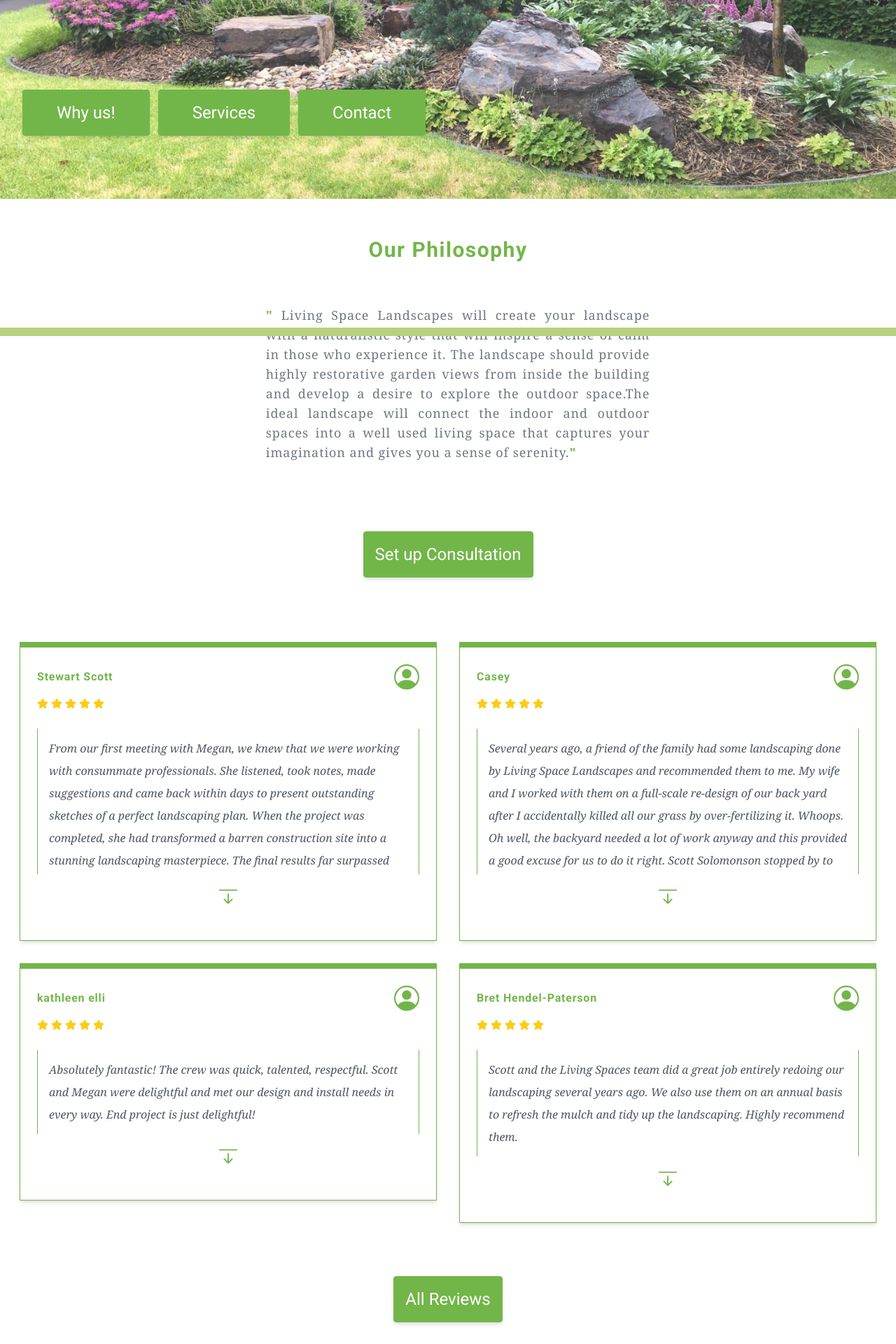
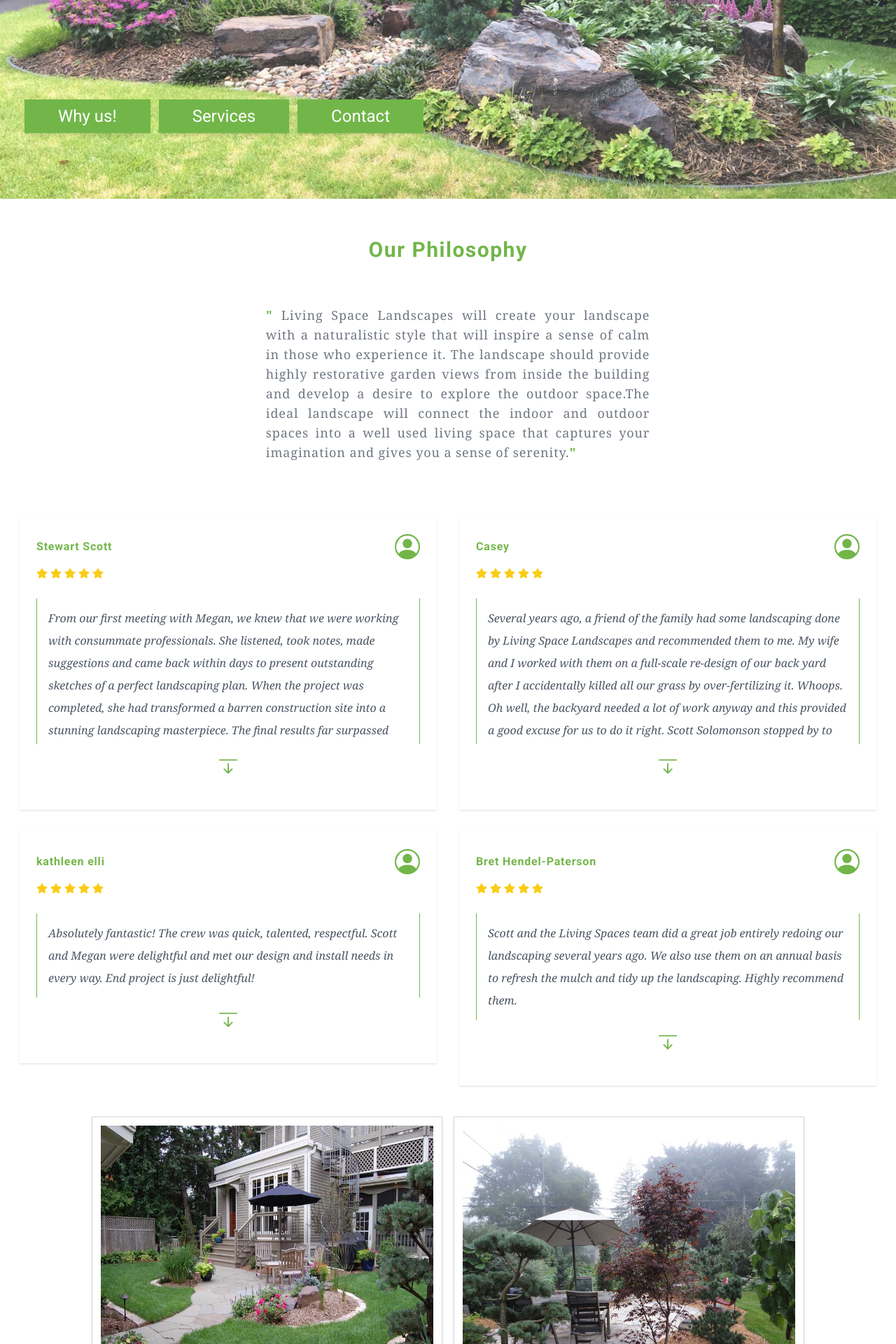
Before and after one commit to latz09/living-space-landscapes, a Next.js app: page / in a window 1280 px wide. Shown: the part 320-2240 px from the top of the page at 70% size. Built offline with nearby package versions, Linux system fonts and the light colour scheme; a web font is replaced by a local one.

Commit message:
fixed up styles

```diff
--- a/components/layout/Footer.js
+++ b/components/layout/Footer.js
@@ -1,5 +1,15 @@
+import Link from 'next/link';
+
 const Footer = () => {
-    return ( <div className="bg-landscape-500 h-3 w-full fixed bottom-0 "></div> );
-}
+	return (
+		<div className='bg-landscape-500 w-full bottom-0 '>
+			<Link href={'/contact'}>
+				<div className='py-8 text-white text-3xl'>
+
+				</div>
+			</Link>
+		</div>
+	);
+};
 
 export default Footer;
--- a/components/layout/hero/CustomLogo.js
+++ b/components/layout/hero/CustomLogo.js
@@ -2,7 +2,7 @@ import ButtonLink from '../../utils/ButtonLink';
 
 const CustomLogo = () => {
 	return (
-		<div className=' bg-white bg-opacity-90 xs:p-3 lg:hidden border-b-4 p-3 border-landscape-700'>
+		<div className=' bg-white bg-opacity-90 xs:p-3 lg:hidden p-3'>
 			<div className='flex text-7xl lg:text-8xl space-x-1 justify-center font-logo '>
 				<h1 className='mt-2 md:mt-5 text-landscape-300 '> Living</h1>
 				<div className='text-landscape-700 grid items-center justify-items-center'>
--- a/components/layout/layout.js
+++ b/components/layout/layout.js
@@ -3,13 +3,17 @@ import Navbar from './NavBar';
 
 const Layout = ({ children }) => {
 	return (
-		<>
-			<div className='mx-auto '>
+		<div className="flex flex-col h-screen">
+			<div className=''>
 				<Navbar />
 			</div>
-			<main>{children}</main>
-			<Footer />
-		</>
+			<div className="flex-grow">
+				<main>{children}</main>
+			</div>
+			<div>
+				<Footer />
+			</div>
+		</div>
 	);
 };
 
--- a/components/reviews/ReviewItem.js
+++ b/components/reviews/ReviewItem.js
@@ -8,7 +8,7 @@ const ReviewItem = ({ name, rating, review }) => {
 
 	return (
 		<>
-			<div className='prose grid justify-items-center border max-w-2xl mx-auto p-6 shadow-md text-landscape-700 border-t-8 border-landscape-700'>
+			<div className='prose grid justify-items-center max-w-2xl mx-auto p-6 shadow text-landscape-700 '>
 				<div className='grid gap-3'>
 					<div className='flex items-center justify-between'>
 						<span className='font-bold tracking-wider'>{name}</span>
--- a/pages/index.js
+++ b/pages/index.js
@@ -14,20 +14,13 @@ const HomePage = () => {
 			<CustomLogo />
 
 			<Philosophy />
-			<div className='flex space-x-3'>
-				<ButtonLink title='Set up Consultation' href={'/contact'} />
 
-			</div>
 			<div className='grid justify-items-center'>
 				<div className='grid lg:grid-cols-2 gap-8 m-7 '>
 					<Reviews />
 				</div>
-				<div>
-					<ButtonLink title='All Reviews' href={'/reviews'} />
-				</div>
 			</div>
 
-			<SectionHeading title='Recent Projects' />
 			<Carousel />
 
 			<ButtonLink title='Full Gallery' href={'/gallery'} />
--- a/styles/globals.css
+++ b/styles/globals.css
@@ -12,7 +12,7 @@
 		@apply  text-landscape-700 md:text-2xl hover:text-landscape-300 transition duration-500
 	}
 	.button-link {
-		@apply bg-landscape-700 px-5 py-1 border border-landscape-700 md:p-4 shadow-md text-2xl my-7 md:my-12   text-white rounded hover:bg-landscape-500 cursor-pointer transition duration-500 font-spaces
+		@apply bg-landscape-700 p-2 shadow-md text-2xl my-7 md:my-12   text-white  hover:bg-opacity-75 cursor-pointer transition duration-500 font-spaces
 	}
 	.description {
 		@apply sm:text-justify text-gray-700 text-opacity-80  text-sm p-4 md:text-lg tracking-wide font-long
```
Also changed, not shown: components/layout/hero/Hero.js (line endings or trailing spaces).
